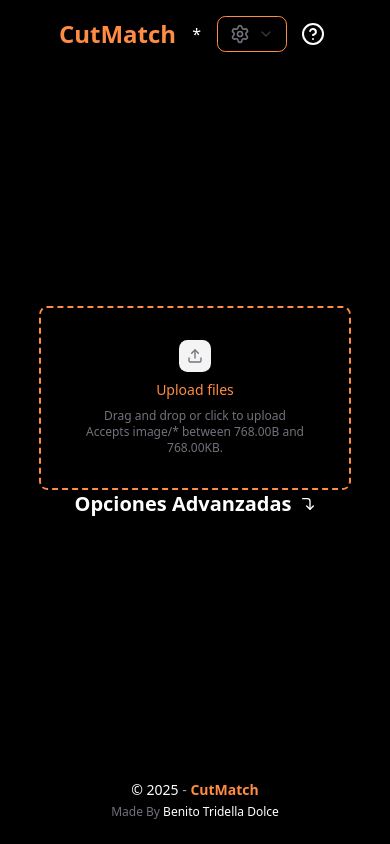
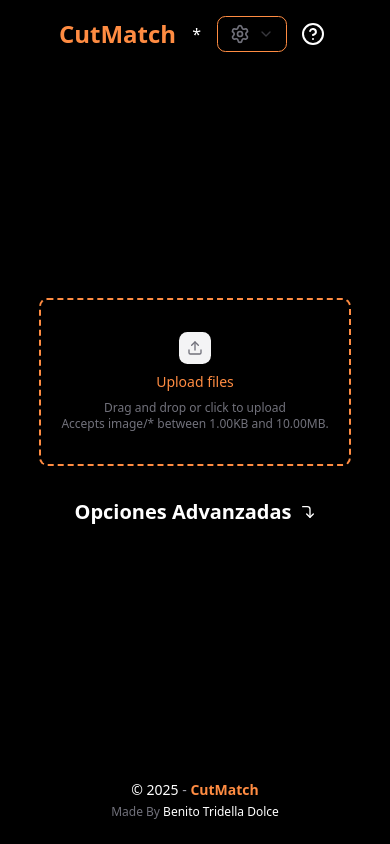
Before and after one commit to Benit0Trdlla/CutMatch, a Next.js app: page / in a window 390 px wide. Built offline with nearby package versions, Linux system fonts and the light colour scheme; what @midudev/tailwind-animations would draw is missing.

Commit message:
style: responsive DragAndDrop component fixed. And spacing with OpcionsAdvanced.

```diff
--- a/src/components/OpcionsAdvanced.tsx
+++ b/src/components/OpcionsAdvanced.tsx
@@ -6,7 +6,7 @@
     const [isClicked, setIsClicked] = useState(false)
     return (
         <>
-            <div onClick={() => setIsClicked(true)} className={`${isClicked ? 'animate-slide-out-top hidden' : 'flex items-center gap-2 justify-center hover:underline hover:text-orange-app hover:translate-1 hover:duration-300'}`}>
+            <div onClick={() => setIsClicked(true)} className={`${isClicked ? 'animate-slide-out-top hidden' : 'mt-8 flex items-center gap-2 justify-center hover:underline hover:text-orange-app hover:translate-1 hover:duration-300'}`}>
                 <p className="font-bold text-xl">
                     Opciones Advanzadas
                 </p>
--- a/src/components/drag-and-drop.tsx
+++ b/src/components/drag-and-drop.tsx
@@ -9,11 +9,11 @@
     };
     return (
         <Dropzone
-            className='border-orange-app bg-transparent border-2 border-dashed text-orange-app hover:bg-[#FF8C42]/10 hover:text-white w-full max-w-[calc(100%-2rem)]'
+            className='border-orange-app bg-transparent border-2 border-dashed text-orange-app hover:bg-[#FF8C42]/10 hover:text-white '
             accept={{ 'image/*': [] }}
             maxFiles={3}
-            maxSize={768 * 1024}
-            minSize={768}
+            maxSize={1024 * 1024 * 10}
+            minSize={1024}
             onDrop={handleDrop}
             onError={console.error}
             src={files}
--- a/src/components/ui/shadcn-io/dropzone/index.tsx
+++ b/src/components/ui/shadcn-io/dropzone/index.tsx
@@ -83,7 +83,7 @@
     >
       <Button
         className={cn(
-          'relative h-auto w-full flex-col overflow-hidden p-8',
+          'relative h-auto w-full flex-col overflow-hidden py-8 px-5 md:px-8',
           isDragActive && 'outline-none ring-1 ring-ring',
           className
         )}
--- a/src/components/user-info-selects.tsx
+++ b/src/components/user-info-selects.tsx
@@ -14,7 +14,7 @@
     }
 
     return (
-        <div className="animate-slide-in-bottom flex items-center justify-center gap-8">
+        <div className="mt-8 animate-slide-in-bottom flex items-center justify-center gap-8">
             <div className="flex items-center gap-3">
                 <label className="text-white font-medium">Genero</label>
                 <Select value={gender} onValueChange={setGender}>
```
